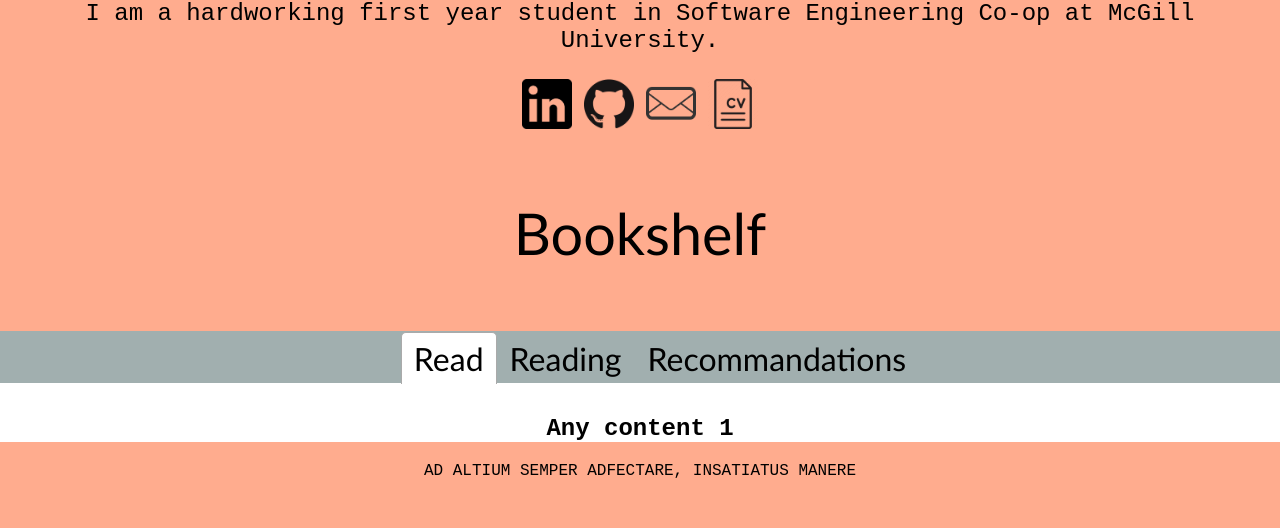
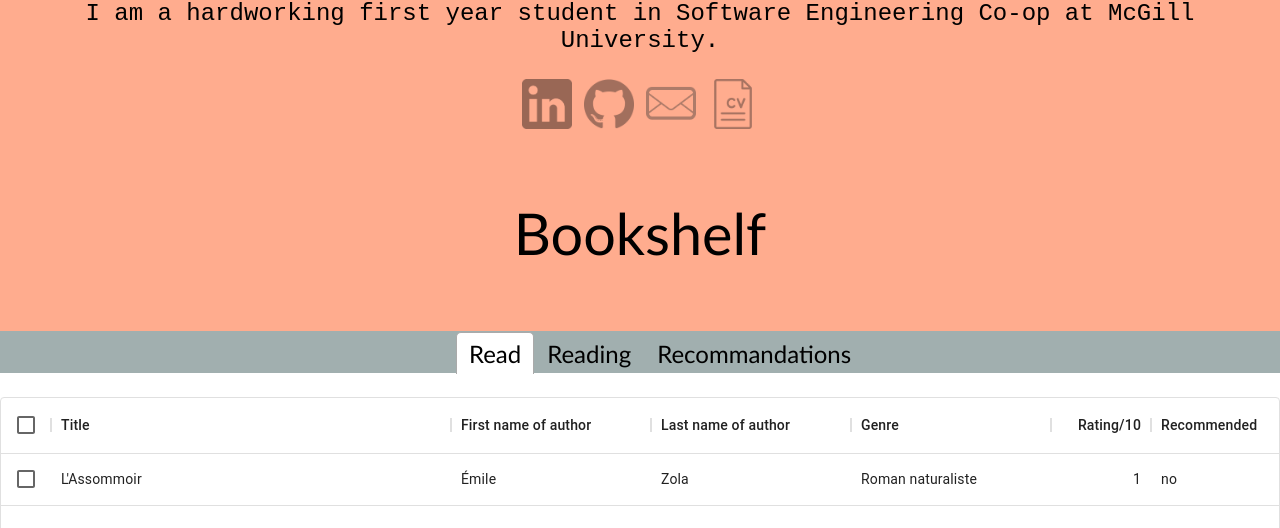
Before and after one commit to sigerma88/About-me, a React (Create React App) app: page / in a window 1280 px wide. Shown: the part 424-952 px from the top of the page. Before the commit the page ends 904 px from the top, so only its background shows below. Built offline with nearby package versions, Linux system fonts and the light colour scheme.

Commit message:
Added tables and modified buttons

```diff
--- a/package.json
+++ b/package.json
@@ -9,6 +9,7 @@
     "@fortawesome/free-regular-svg-icons": "^6.0.0",
     "@fortawesome/react-fontawesome": "^0.1.17",
     "@mui/material": "^5.4.3",
+    "@mui/x-data-grid": "^5.5.1",
     "@testing-library/jest-dom": "^5.16.2",
     "@testing-library/react": "^12.1.3",
     "@testing-library/user-event": "^13.5.0",
@@ -16,6 +17,7 @@
     "react-dom": "^17.0.2",
     "react-mailto": "^0.4.0",
     "react-scripts": "5.0.0",
+    "react-table": "^7.7.0",
     "react-tabs": "^3.2.3",
     "react-tooltip": "^4.2.21",
     "web-vitals": "^2.1.4"
--- a/src/App.css
+++ b/src/App.css
@@ -32,10 +32,11 @@ body {
 .button1 {
   border-style: none;
   background-color: rgba(0, 0, 0, 0);
+  opacity: 0.4;
 }
 
 .button1:hover {
-  opacity: 0.4;
+  opacity: 1;
 }
 
 .github {
@@ -45,10 +46,11 @@ body {
 .button2 {
   border-style: none;
   background-color: rgba(0, 0, 0, 0);
+  opacity: 0.4;
 }
 
 .button2:hover {
-  opacity: 0.4;
+  opacity: 1;
 }
 
 .mail {
@@ -58,10 +60,11 @@ body {
 .button3 {
   border-style: none;
   background-color: rgba(0, 0, 0, 0);
+  opacity: 0.4;
 }
 
 .button3:hover {
-  opacity: 0.4;
+  opacity: 1;
 }
 
 .cv {
@@ -71,10 +74,11 @@ body {
 .button4 {
   border-style: none;
   background-color: rgba(0, 0, 0, 0);
+  opacity: 0.4;
 }
 
 .button4:hover {
-  opacity: 0.4;
+  opacity: 1;
 }
 
 .bookshelf {
@@ -90,5 +94,5 @@ body {
 .tabs {
   background-color: rgba(47, 79, 79, 0.452);
   font-family: 'Gill Sans', 'Gill Sans MT', Calibri, 'Trebuchet MS', sans-serif;
-  font-size: 200%;
+  font-size: 150%;
 }
--- a/src/Components/Bookshelf/Bookshelf.js
+++ b/src/Components/Bookshelf/Bookshelf.js
@@ -1,5 +1,6 @@
 import { Tab, Tabs, TabList, TabPanel } from 'react-tabs';
 import 'react-tabs/style/react-tabs.css';
+import {Table1, Table2, Table3} from "./Tables.js"
 
 function Bookshelf() {
     return (
@@ -11,13 +12,13 @@ function Bookshelf() {
             </TabList>
 
             <TabPanel>
-                <h2>Any content 1</h2>
+                <Table1></Table1>
             </TabPanel>
             <TabPanel>
-                <h2>Any content 2</h2>
+                <Table2></Table2>
             </TabPanel>
             <TabPanel>
-                <h2>Any content 3</h2>
+                <Table3></Table3>
             </TabPanel>
         </Tabs>
     )
--- /dev/null
+++ b/src/Components/Bookshelf/Tables.js
@@ -0,0 +1,92 @@
+import * as React from 'react';
+import { DataGrid } from '@mui/x-data-grid';
+
+
+
+function Table1() {
+
+    const columns = [
+    { field: 'title', headerName: 'Title', width: 400 },
+    { field: 'firstName', headerName: 'First name of author', width: 200 },
+    { field: 'lastName', headerName: 'Last name of author', width: 200 },
+    { field: 'genre', headerName: 'Genre', width: 200 },
+    {
+        field: 'rating',
+        headerName: 'Rating/10',
+        type: 'number',
+        width: 100,
+    },
+    { field: 'recommend', headerName: 'Recommended', width: 130 },
+    ];
+
+    const rows = [
+    { id: 1, title: "L'Assommoir", firstName: 'Émile', lastName: 'Zola', genre: 'Roman naturaliste', rating: 1, recommend: 'no' },
+    ];
+
+    return (
+        <div style={{ height: 650, width: '100%' }}>
+        <DataGrid
+            rows={rows}
+            columns={columns}
+            pageSize={10}
+            rowsPerPageOptions={[10]}
+            checkboxSelection
+        />
+        </div>
+    );
+}
+
+function Table2() {
+
+    const columns = [
+    { field: 'title', headerName: 'Title', width: 400 },
+    { field: 'firstName', headerName: 'First name of author', width: 200 },
+    { field: 'lastName', headerName: 'Last name of author', width: 200 },
+    { field: 'genre', headerName: 'Genre', width: 200 },
+    { field: 'progress', headerName: 'Progress%', width: 130 },
+    ];
+
+    const rows = [
+    { id: 1, title: "Dune", firstName: 'Frank', lastName: 'Herbert', genre: 'Science fiction', progress: '42' },
+    ];
+
+    return (
+        <div style={{ height: 650, width: '100%' }}>
+        <DataGrid
+            rows={rows}
+            columns={columns}
+            pageSize={10}
+            rowsPerPageOptions={[10]}
+            checkboxSelection
+        />
+        </div>
+    );
+}
+
+function Table3() {
+
+    const columns = [
+    { field: 'title', headerName: 'Title', width: 400 },
+    { field: 'firstName', headerName: 'First name of author', width: 200 },
+    { field: 'lastName', headerName: 'Last name of author', width: 200 },
+    { field: 'genre', headerName: 'Genre', width: 200 },
+    ];
+
+    const rows = [
+    { id: 1, title: "Origin", firstName: 'Dan', lastName: 'Brown', genre: 'Crime mystery thriller' },
+    ];
+
+    return (
+        <div style={{ height: 650, width: '100%' }}>
+        <DataGrid
+            rows={rows}
+            columns={columns}
+            pageSize={10}
+            rowsPerPageOptions={[10]}
+            checkboxSelection
+        />
+        </div>
+    );
+}
+
+export {Table1, Table2, Table3}
```
Also changed, not shown: 1 other file (tests, documents, lock files or other folders).
